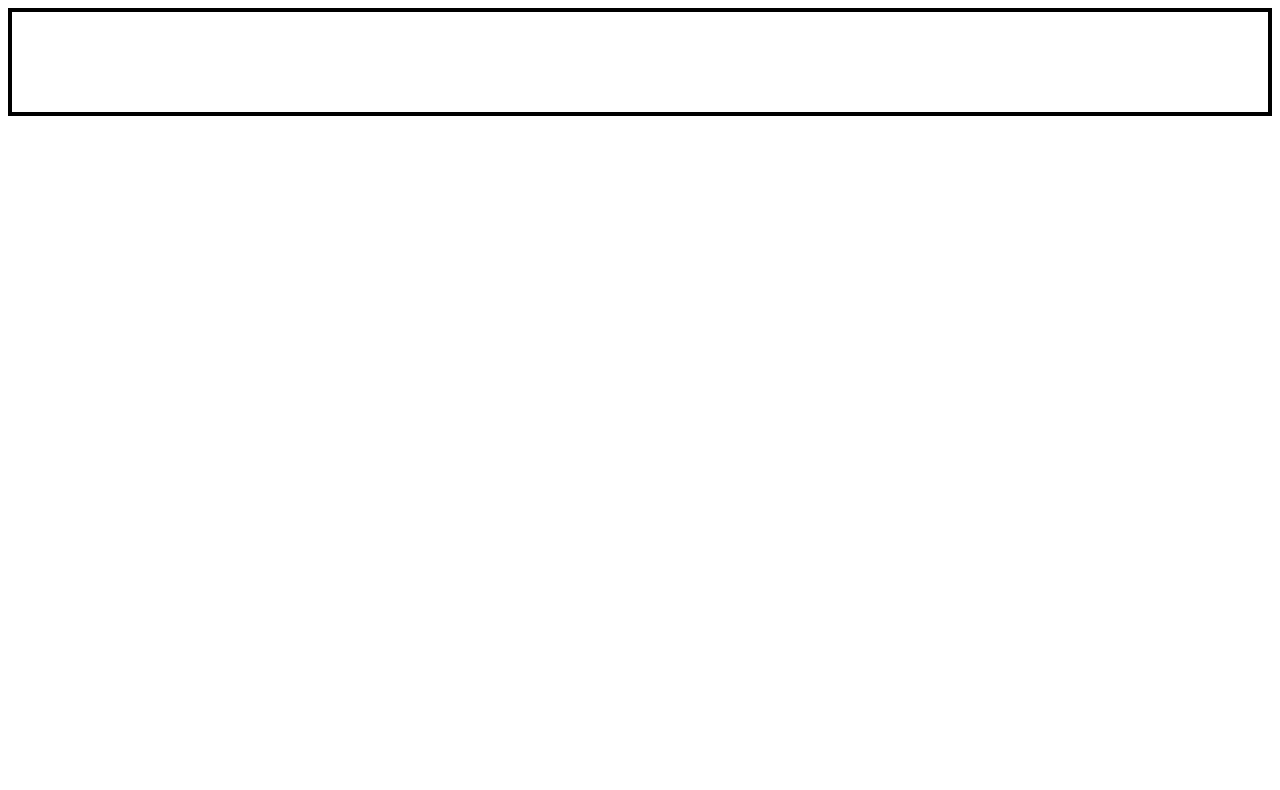
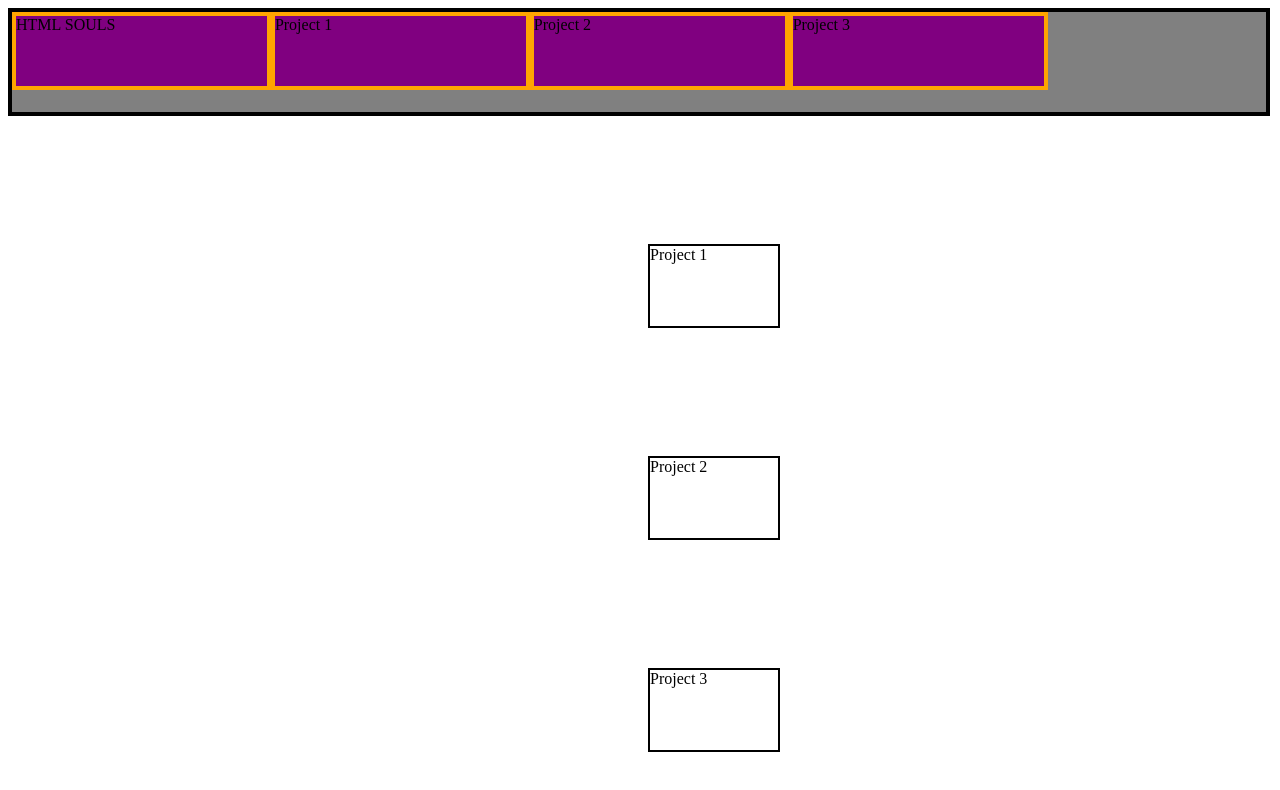
Before and after one commit to elisidan/htmlsouls, a plain HTML site: page index.html in a window 1280 px wide. Drawn offline with Linux system fonts and the light colour scheme.

Commit message:
A bit of CSS, need to figure out Vert Align?

```diff
--- a/index.html
+++ b/index.html
@@ -7,7 +7,22 @@ HTML SOULS
 </head>
 <body>
 <div id="toolbar">
+<div id="home" class="menu">
+	<a href="www.htmlsouls.com">HTML SOULS</a>
 </div>
+<div id="Project 1" class="menu">
+	<a href="www.htmlsouls.com/pro1">Project 1</a>
+</div>
+<div id="Project 2" class="menu">
+	<a href="www.htmlsouls.com/pro2">Project 2</a>
+</div>
+<div id="Project 3" class="menu">
+	<a href="www.htmlsouls.com/pro3">Project 3</a>
+</div>
+</div>
+<div class="main">Project 1</div>
+<div class="main">Project 2</div>
+<div class="main">Project 3</div>
 </body>
 <footer>
 </footer>
--- a/souls.scss
+++ b/souls.scss
@@ -1,4 +1,35 @@
+html, body {
+	height: 100%; width: 100%; margin: 1;
+}
+
 #toolbar {
 	border: 4px solid black;
-	height: 100px;
+	height: 10%;
+	width: 98%;
+	background: gray;
+	min-height: 100px;
 }
+
+.menu {
+	height: 70%;
+	width: 20%;
+	display: inline-block;
+	float: left;
+	padding: auto;
+	border: 4px solid orange;
+	background: purple;
+	vertical-align: middle;
+	a {
+		text-decoration: none;
+		color: black;
+		}
+	min-height: 70px;
+}
+
+.main {
+	border: 2px solid black;
+	height: 10%;
+	width: 10%;
+	margin: 10% 50%;
+	overflow: hidden;
+}
```
Also changed, not shown: souls.css, 1 other file.
